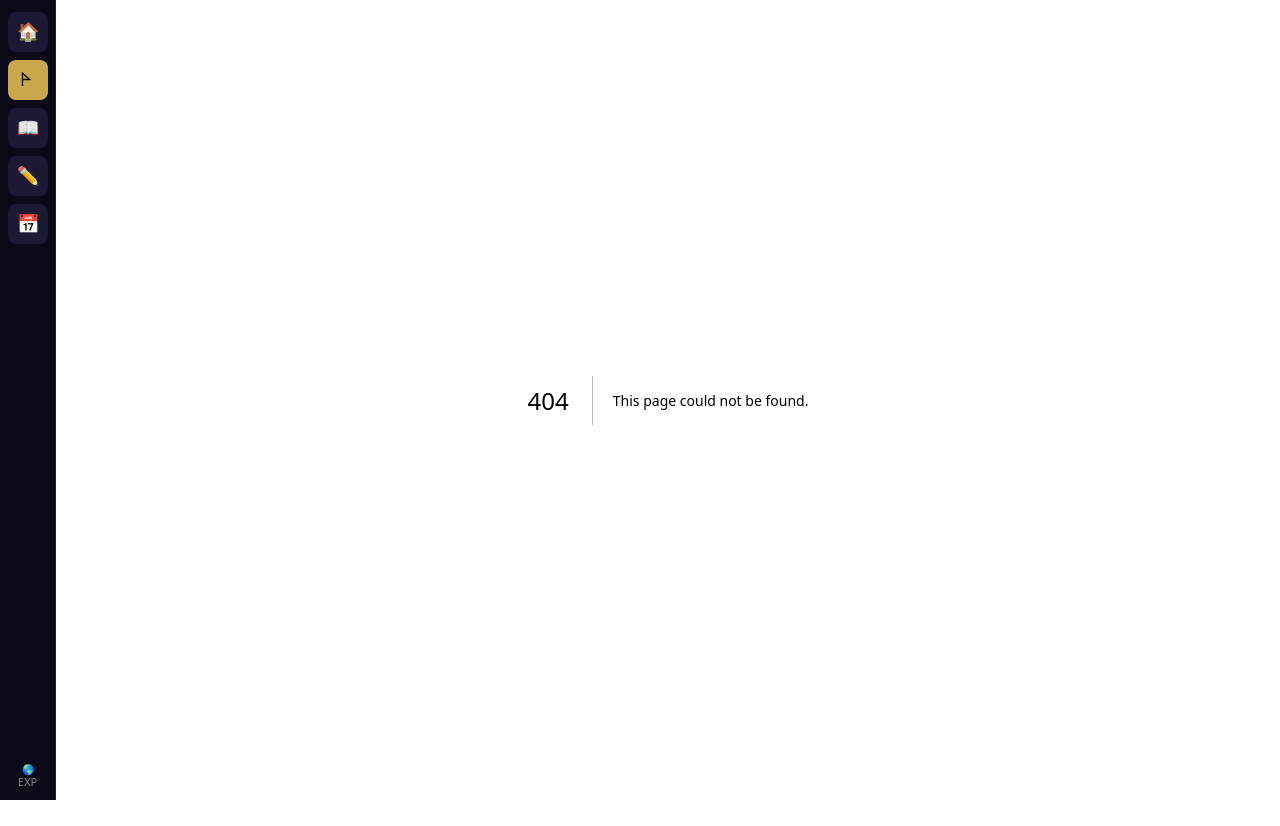
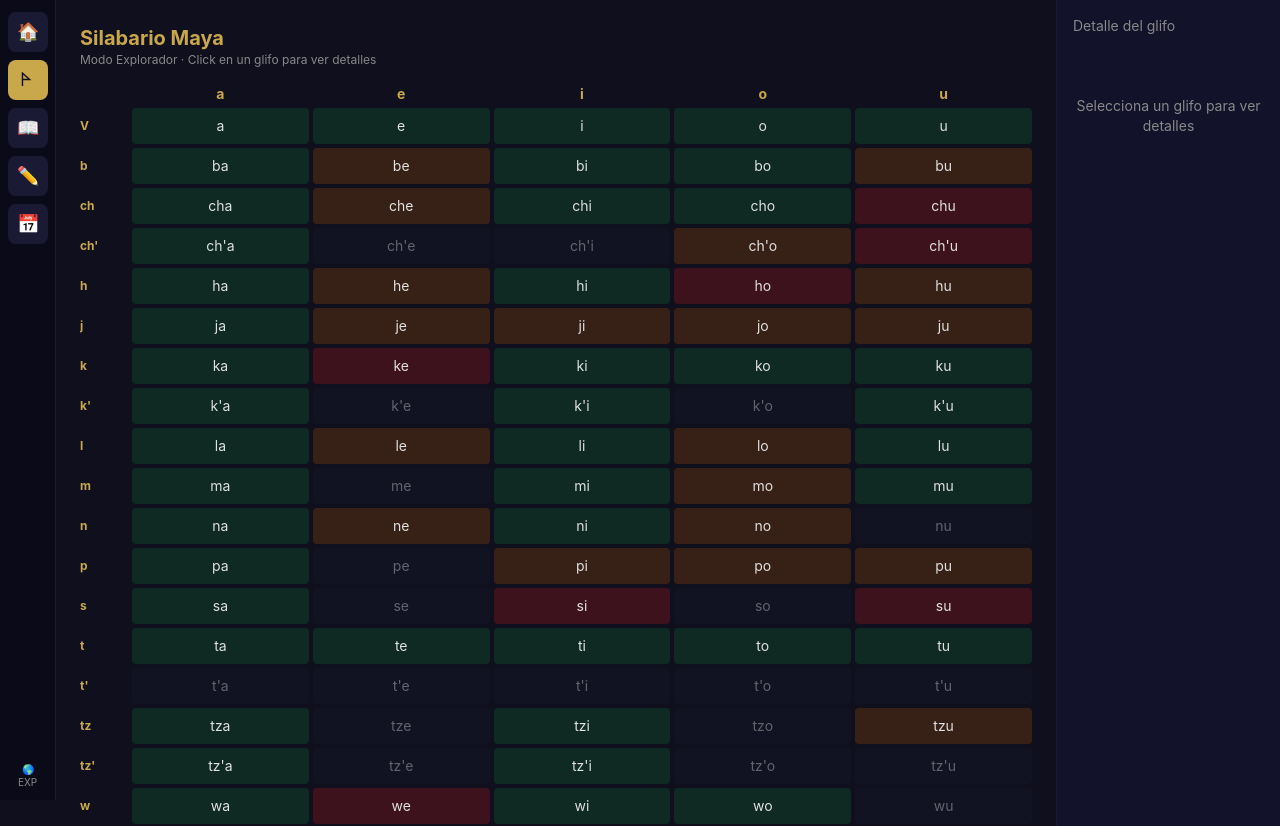
Before and after one commit to Heloqui/maya-translator, a Next.js app: page /syllabary in a window 1280 px wide. Before the commit this address had no page. Shown: the top 826 px of the page. Before the commit the page ends 800 px from the top, so only its background shows below. Built offline with nearby package versions, Linux system fonts and the light colour scheme.

Commit message:
feat: syllabary page with interactive grid + detail panel
Co-Authored-By: Claude Opus 4.6 (1M context) <noreply@anthropic.com>

```diff
--- /dev/null
+++ b/src/app/syllabary/page.js
@@ -0,0 +1,61 @@
+'use client'
+import { useState } from 'react'
+import { getSyllabaryGrid } from '@/lib/data'
+import { useMode } from '@/lib/modes'
+import SyllabaryGrid from '@/components/SyllabaryGrid'
+import GlyphDetail from '@/components/GlyphDetail'
+
+const syllabaryData = getSyllabaryGrid()
+
+export default function SyllabaryPage() {
+  const [selected, setSelected] = useState(null)
+  const { mode } = useMode()
+
+  return (
+    <div className="flex min-h-screen">
+      {/* Main grid area */}
+      <div className="flex-1 p-4 md:p-6 overflow-auto">
+        <div className="flex justify-between items-center mb-4">
+          <div>
+            <h1 className="text-xl font-bold text-maya-gold">Silabario Maya</h1>
+            <p className="text-xs text-maya-muted">
+              Modo {mode === 'explorador' ? 'Explorador' : mode === 'estudiante' ? 'Estudiante' : 'Investigador'}
+              {' · '}Click en un glifo para ver detalles
+            </p>
+          </div>
+        </div>
+
+        <SyllabaryGrid
+          syllabaryData={syllabaryData}
+          selected={selected}
+          onSelect={setSelected}
+        />
+      </div>
+
+      {/* Detail panel — desktop */}
+      <div className="hidden lg:block w-56 bg-maya-deep border-l border-maya-surface p-4 overflow-y-auto">
+        <div className="text-sm text-maya-muted mb-3">Detalle del glifo</div>
+        <GlyphDetail
+          glyph={selected}
+          logograms={syllabaryData.common_logograms}
+        />
+      </div>
+
+      {/* Detail panel — mobile modal */}
+      {selected && (
+        <div className="lg:hidden fixed inset-0 bg-black/60 z-40 flex items-end" onClick={() => setSelected(null)}>
+          <div
+            className="w-full bg-maya-deep rounded-t-2xl p-6 max-h-[60vh] overflow-y-auto"
+            onClick={e => e.stopPropagation()}
+          >
+            <div className="w-10 h-1 bg-maya-border rounded-full mx-auto mb-4" />
+            <GlyphDetail
+              glyph={selected}
+              logograms={syllabaryData.common_logograms}
+            />
+          </div>
+        </div>
+      )}
+    </div>
+  )
+}
--- /dev/null
+++ b/src/components/GlyphDetail.jsx
@@ -0,0 +1,92 @@
+'use client'
+import { useMode } from '@/lib/modes'
+import ConfidenceBadge from './ConfidenceBadge'
+
+export default function GlyphDetail({ glyph, logograms }) {
+  const { mode } = useMode()
+
+  if (!glyph) {
+    return (
+      <div className="text-maya-muted text-sm text-center py-12">
+        Selecciona un glifo para ver detalles
+      </div>
+    )
+  }
+
+  const matchingLogo = logograms?.find(l =>
+    glyph.thompson?.some(t => l.thompson === t)
+  )
+
+  return (
+    <div>
+      {/* Glyph display */}
+      <div className="flex justify-center mb-4">
+        <div className="w-20 h-20 bg-maya-surface rounded-xl flex items-center justify-center ring-2 ring-maya-gold">
+          <span className="text-3xl font-bold text-maya-gold">{glyph.value}</span>
+        </div>
+      </div>
+
+      {/* Basic info — all modes */}
+      <div className="space-y-2 text-sm">
+        <div>
+          <span className="text-maya-muted">Valor: </span>
+          <span className="font-bold">{glyph.value}</span>
+        </div>
+        <div>
+          <span className="text-maya-muted">Confianza: </span>
+          <ConfidenceBadge level={glyph.confidence} />
+        </div>
+
+        {/* Estudiante + Investigador */}
+        {mode !== 'explorador' && (
+          <>
+            {glyph.frequency && (
+              <div>
+                <span className="text-maya-muted">Frecuencia: </span>
+                <span>{glyph.frequency === 'very_high' ? 'muy alta' : glyph.frequency === 'high' ? 'alta' : glyph.frequency === 'medium' ? 'media' : 'baja'}</span>
+              </div>
+            )}
+            {glyph.variants && (
+              <div>
+                <span className="text-maya-muted">Variantes: </span>
+                <span>{glyph.variants}</span>
+              </div>
+            )}
+            {glyph.notes && (
+              <div>
+                <span className="text-maya-muted">Notas: </span>
+                <span className="text-xs">{glyph.notes}</span>
+              </div>
+            )}
+          </>
+        )}
+
+        {/* Investigador only */}
+        {mode === 'investigador' && glyph.thompson?.length > 0 && (
+          <div>
+            <span className="text-maya-muted">Thompson: </span>
+            <span className="text-blue-400">{glyph.thompson.join(', ')}</span>
+          </div>
+        )}
+
+        {/* Logogram match */}
+        {matchingLogo && (
+          <div className="border-t border-maya-border pt-3 mt-3">
+            <div className="text-xs text-maya-muted mb-1">También logograma:</div>
+            <div className="font-bold">{matchingLogo.reading}</div>
+            <div className="text-xs text-maya-muted">&ldquo;{matchingLogo.meaning}&rdquo;</div>
+          </div>
+        )}
+
+        {/* Sources — Investigador only */}
+        {mode === 'investigador' && (
+          <div className="border-t border-maya-border pt-3 mt-3">
+            <div className="text-xs text-maya-muted mb-1">Fuentes:</div>
+            <div className="text-xs text-blue-400">Stuart 2013</div>
+            <div className="text-xs text-blue-400">Thompson 1962</div>
+          </div>
+        )}
+      </div>
+    </div>
+  )
+}
--- /dev/null
+++ b/src/components/SyllabaryGrid.jsx
@@ -0,0 +1,70 @@
+'use client'
+
+const CONFIDENCE_BG = {
+  confirmed: 'bg-green-900/40 hover:bg-green-900/60',
+  probable: 'bg-yellow-900/40 hover:bg-yellow-900/60',
+  tentative: 'bg-red-900/40 hover:bg-red-900/60',
+  unknown: 'bg-gray-800/40',
+}
+
+const VOWELS = ['a', 'e', 'i', 'o', 'u']
+
+export default function SyllabaryGrid({ syllabaryData, selected, onSelect }) {
+  const { vowels, syllabograms } = syllabaryData
+
+  return (
+    <div className="overflow-x-auto">
+      {/* Column headers */}
+      <div className="grid grid-cols-[48px_repeat(5,1fr)] gap-1 mb-1 min-w-[340px]">
+        <div />
+        {VOWELS.map(v => (
+          <div key={v} className="text-center text-sm font-bold text-maya-gold">{v}</div>
+        ))}
+      </div>
+
+      {/* Pure vowels row */}
+      <div className="grid grid-cols-[48px_repeat(5,1fr)] gap-1 mb-1 min-w-[340px]">
+        <div className="flex items-center text-xs font-bold text-maya-gold">V</div>
+        {vowels.map(v => (
+          <button
+            key={v.value}
+            onClick={() => onSelect(v)}
+            className={`p-2 rounded text-center text-sm transition-colors cursor-pointer ${CONFIDENCE_BG[v.confidence]} ${
+              selected?.value === v.value ? 'ring-2 ring-maya-gold' : ''
+            }`}
+          >
+            {v.value}
+          </button>
+        ))}
+      </div>
+
+      {/* Consonant rows */}
+      {syllabograms.map(group => (
+        <div key={group.onset} className="grid grid-cols-[48px_repeat(5,1fr)] gap-1 mb-1 min-w-[340px]">
+          <div className="flex items-center text-xs font-bold text-maya-gold">{group.onset}</div>
+          {group.syllables.map(s => (
+            <button
+              key={s.value}
+              onClick={() => s.confidence !== 'unknown' ? onSelect(s) : null}
+              className={`p-2 rounded text-center text-sm transition-colors ${
+                s.confidence === 'unknown' ? 'cursor-default opacity-40' : 'cursor-pointer'
+              } ${CONFIDENCE_BG[s.confidence]} ${
+                selected?.value === s.value ? 'ring-2 ring-maya-gold' : ''
+              }`}
+            >
+              {s.value}
+            </button>
+          ))}
+        </div>
+      ))}
+
+      {/* Legend */}
+      <div className="flex gap-4 text-xs mt-4 p-2 bg-maya-surface rounded-lg min-w-[340px]">
+        <span><span className="text-confidence-confirmed">■</span> confirmado</span>
+        <span><span className="text-confidence-probable">■</span> probable</span>
+        <span><span className="text-confidence-tentative">■</span> tentativo</span>
+        <span><span className="text-confidence-unknown">■</span> desconocido</span>
+      </div>
+    </div>
+  )
+}
```
